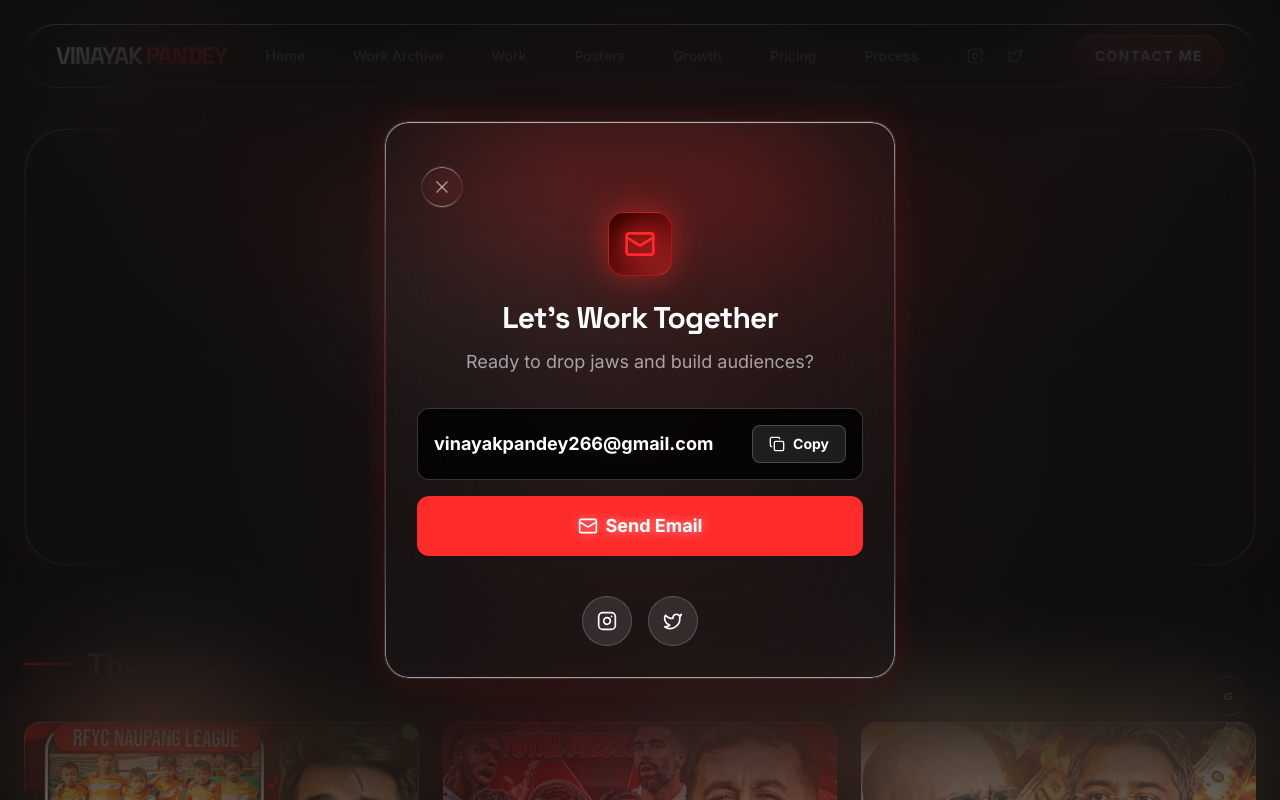
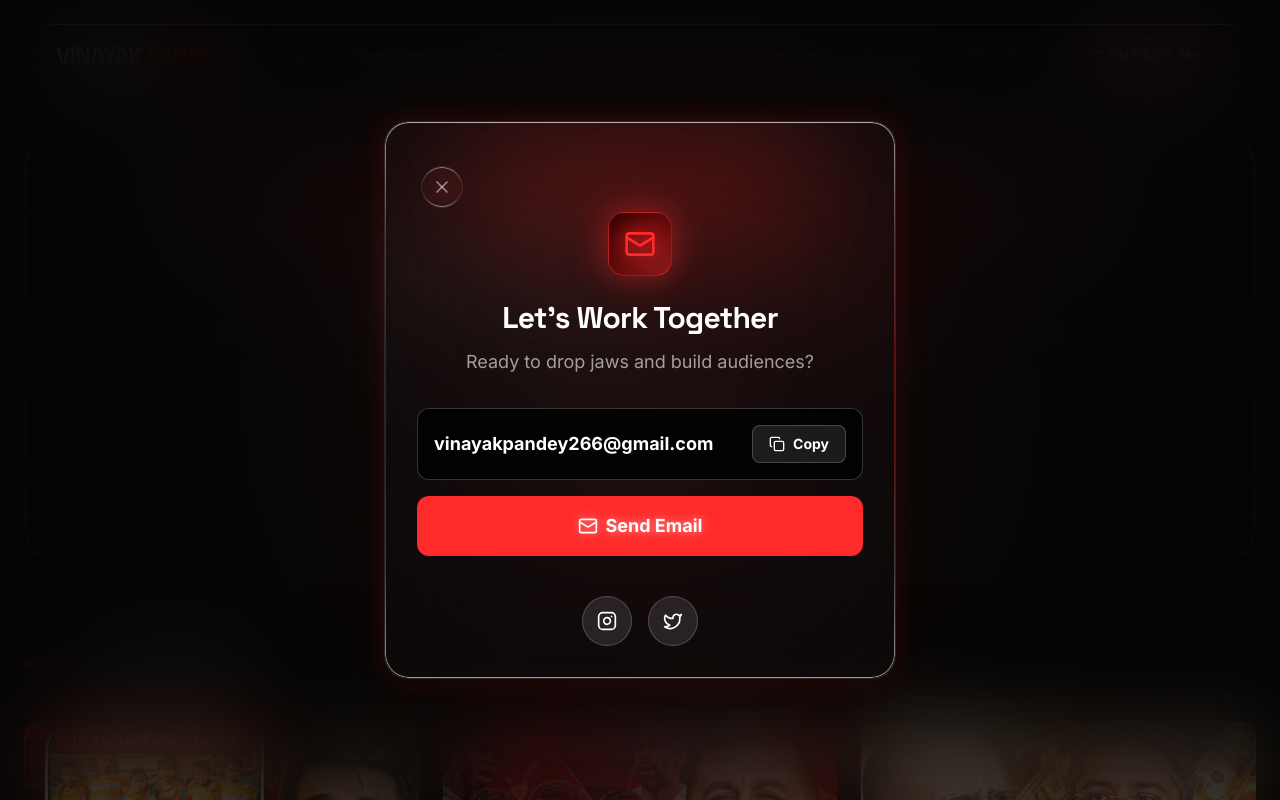
Before and after one commit to piyushtripathi9424/vinayak-portfolio, a React (Vite) app: page /work in a window 1280 px wide. Both pictures are taken after a click on the button "CONTACT ME". Shown: the top 800 px of the page. Built offline with nearby package versions, Linux system fonts and the light colour scheme.

Commit message:
more blur

```diff
--- a/src/components/ContactModal.tsx
+++ b/src/components/ContactModal.tsx
@@ -82,9 +82,9 @@ export function ContactModal() {
             style={{
               position: 'absolute',
               inset: 0,
-              background: 'rgba(20, 20, 20, 0.55)',
-              backdropFilter: 'blur(64px)',
-              WebkitBackdropFilter: 'blur(64px)',
+              background: 'rgba(5, 5, 5, 0.75)',
+              backdropFilter: 'blur(40px)',
+              WebkitBackdropFilter: 'blur(40px)',
               zIndex: 0,
             }}
           >
```
